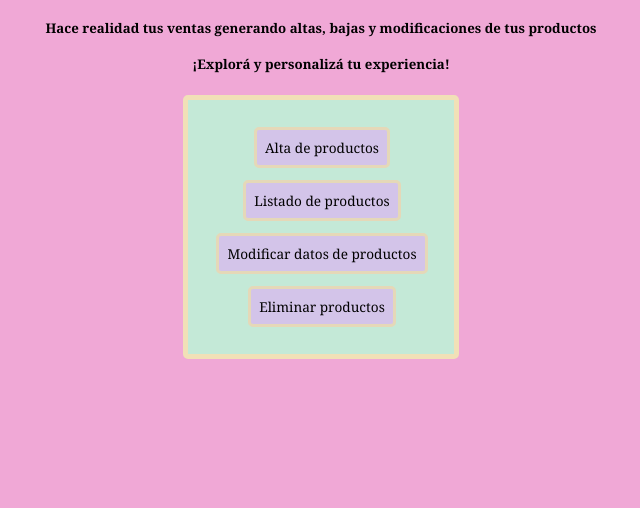
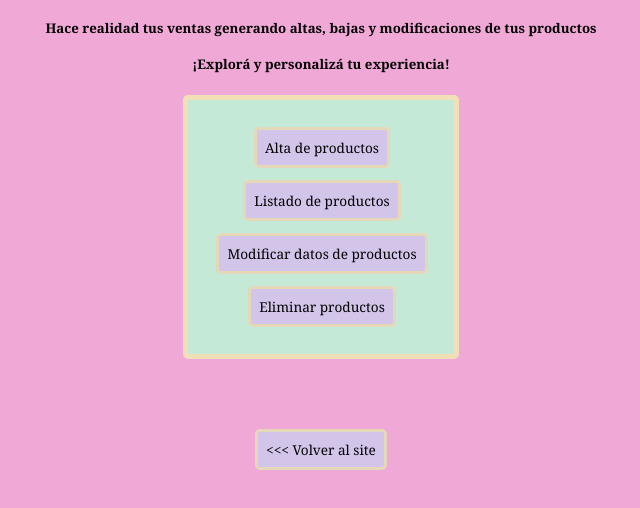
Before and after one commit to exebaldi/backofficeBagues, a plain HTML site: page index.html in a window 1280 px wide. Shown: the part 114-622 px from the top of the page, without its empty margins (319-959 px from the left). Drawn offline with Linux system fonts and the light colour scheme.

Commit message:
subiendo botón enlace a site tp1

```diff
--- a/index.html
+++ b/index.html
@@ -27,6 +27,11 @@
                 <td class="contenedor-centrado "><a href="listadoEliminar.html">Eliminar productos</a></td>
             </tr>
         </table>
+        <br><br><br>
+        <div class="contenedor-centrado">
+            <a href="https://exebaldi.github.io/ProyectoBagues/"> <<< Volver al site </a>
+        </div>
+
 </body>
 
 </html>
```
Also changed, not shown: static/imagenes/img/Principal/brujas.png (added), static/imagenes/img/Principal/new-york-sexy.png (added), static/imagenes/img/Principal/paris.png (added).
